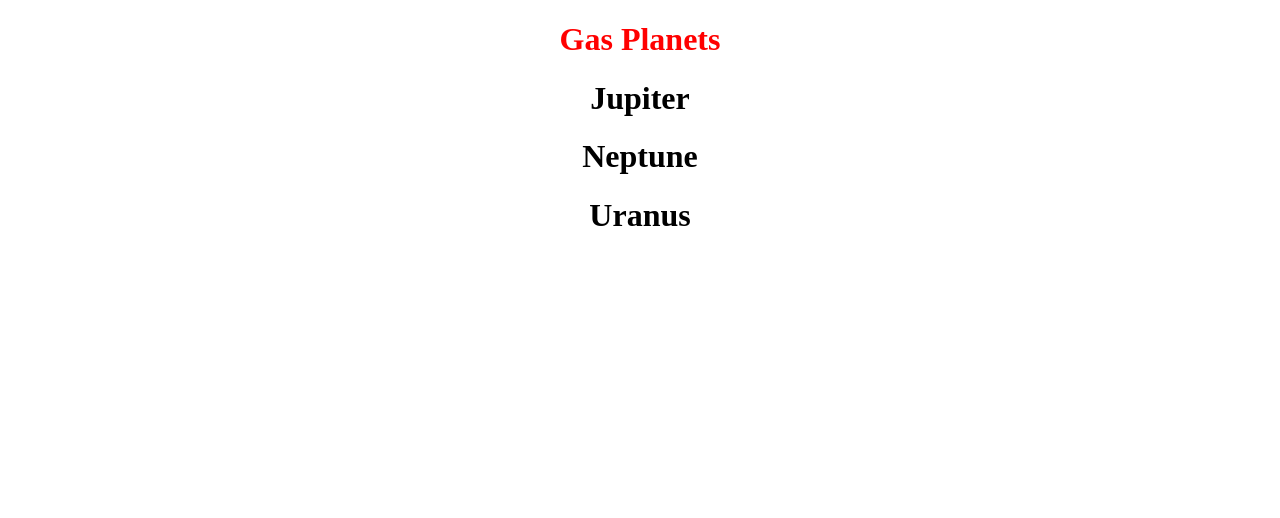
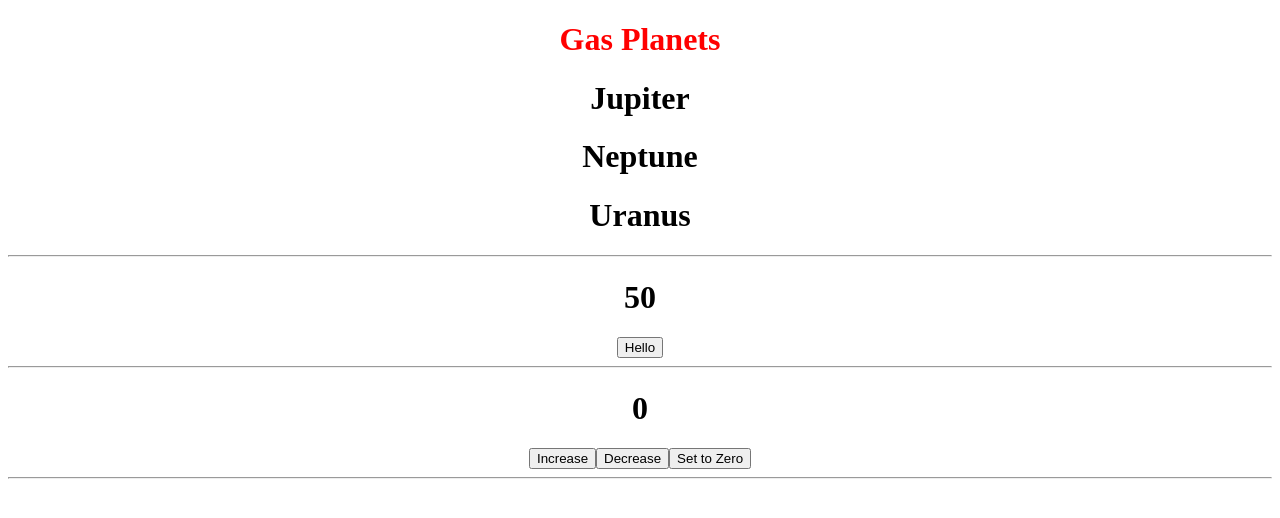
Before and after one commit to enesbytmr/nextjslearningstage, a React (Create React App) app: page / in a window 1280 px wide. Shown: the top 518 px of the page. Built offline with nearby package versions, Linux system fonts and the light colour scheme.

Commit message:
useState usage

```diff
--- a/src/App.js
+++ b/src/App.js
@@ -1,7 +1,7 @@
 import './App.css';
 import { Planet } from './Planet';
-
-
+import { useState } from "react"
+import { Counter } from './Counter'
 function App() {
   const planets =[
     {name: "Mars", isGasPlanet: false},
@@ -11,12 +11,27 @@
     {name: "Neptune", isGasPlanet: true},
     {name: "Uranus", isGasPlanet: true},
   ]
+  const [age, setAge] = useState(50)
+  const increaseAge = () => {
+    setInterval(() => {
+      setAge(age-1)
+  console.log(age-1)    }, 300);
+
+  }
+
   return (
      <div className='App'>
       <h1 className='red'>Gas Planets</h1>
+
       {planets.map((planet, key)=>{
         return <Planet name={planet.name} isGasPlanet={planet.isGasPlanet}/>
       })}
+    <hr />
+      <h1>{age}</h1>
+      <button onClick={increaseAge}>Hello</button>
+      <hr />
+      <Counter/>
+      <hr />
 
      </div>
 
--- /dev/null
+++ b/src/Counter.js
@@ -0,0 +1,28 @@
+import { useState } from "react"
+
+export const Counter = () => {
+
+    const [count, setCount] = useState(0);
+    const increase = () => {
+        setCount(count +1);
+
+    }
+    const decrease = () => {
+        setCount(count-1);
+    }
+    const setToZero = () => {
+        setCount(0)
+    }
+
+
+
+    return (
+        <div>
+        <h1>{count}</h1>
+        <button onClick={increase}>Increase</button>
+        <button onClick={decrease}>Decrease</button>
+        <button onClick={setToZero}>Set to Zero</button>
+        </div>
+    );
+
+}
```
